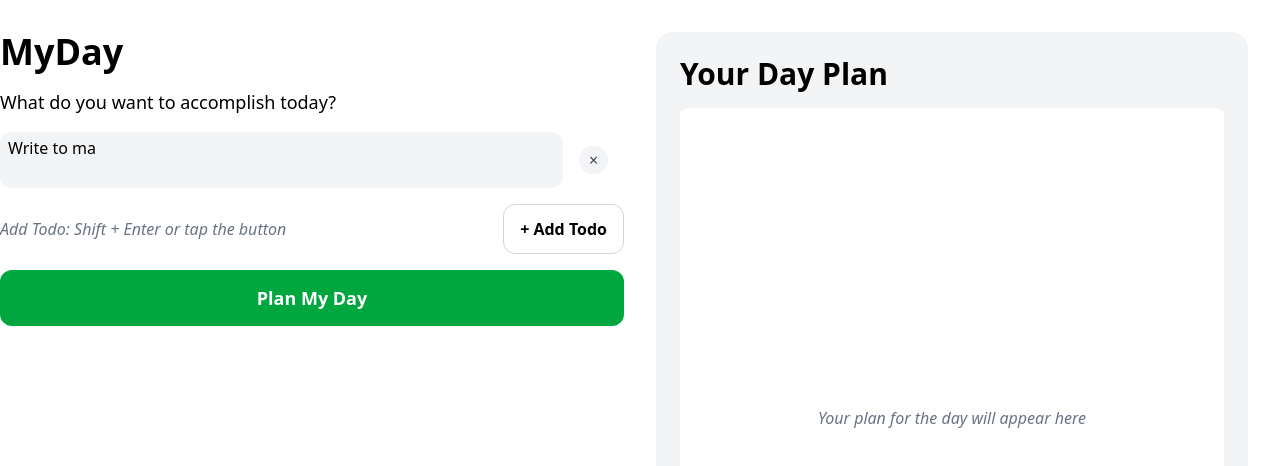
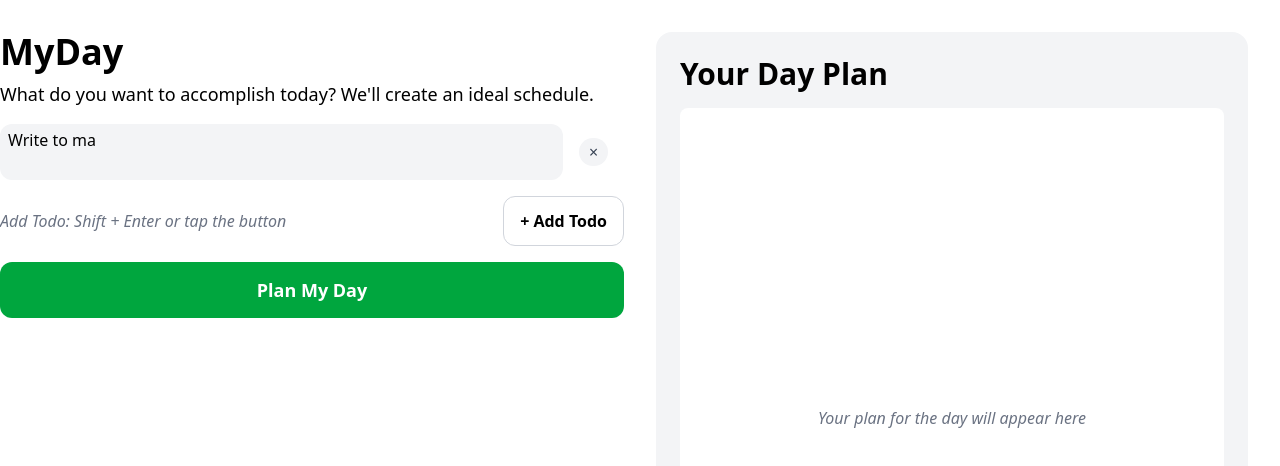
Before and after one commit to pinkhairs/my-day, a React (Vite) app: page / in a window 1280 px wide. Shown: the top 466 px of the page. Built offline with nearby package versions, Linux system fonts and the light colour scheme.

Commit message:
removed a stumble in typing

```diff
--- a/src/App.tsx
+++ b/src/App.tsx
@@ -65,8 +65,10 @@ function App() {
   return (
     <div className="h-full min-h-dvh flex flex-col gap-8 lg:grid lg:grid-cols-2">
       <div className="flex flex-col gap-4 pt-8 lg:py-8 px-8 lg:px-0">
+        <div className="flex flex-col gap-2">
         <h1 className="font-bold text-4xl">MyDay</h1>
-        <h2 className="text-lg">What do you want to accomplish today?</h2>
+          <h2 className="text-lg">What do you want to accomplish today? We'll create an ideal schedule.</h2>
+        </div>
         <ToDoList
           todos={todos}
           setTodos={setTodos}
@@ -107,7 +109,6 @@ function App() {
                   <div className="text-center italic">{planResult[0].daySummary}</div>
                   {planResult[1].map((item: TodoItem, index: number) => (
                       // Check if item is an object (a schedule step), otherwise output it directly
-                      typeof item === 'object' && item.todoName !== null ? (
                       <div key={index} className="mb-4">
                         <div className="text-lg">
                           <strong>{item.startTime}:</strong> {item.todoName}
@@ -116,9 +117,6 @@ function App() {
                           {item.explanationOfOrder}
                         </div>
                       </div>
-                      ) : (
-                        <div key={index}>{item}</div>
-                      )
                     ))}
                 </div>
               </div>
```
Lines whose indentation alone changed are shown as unchanged.
